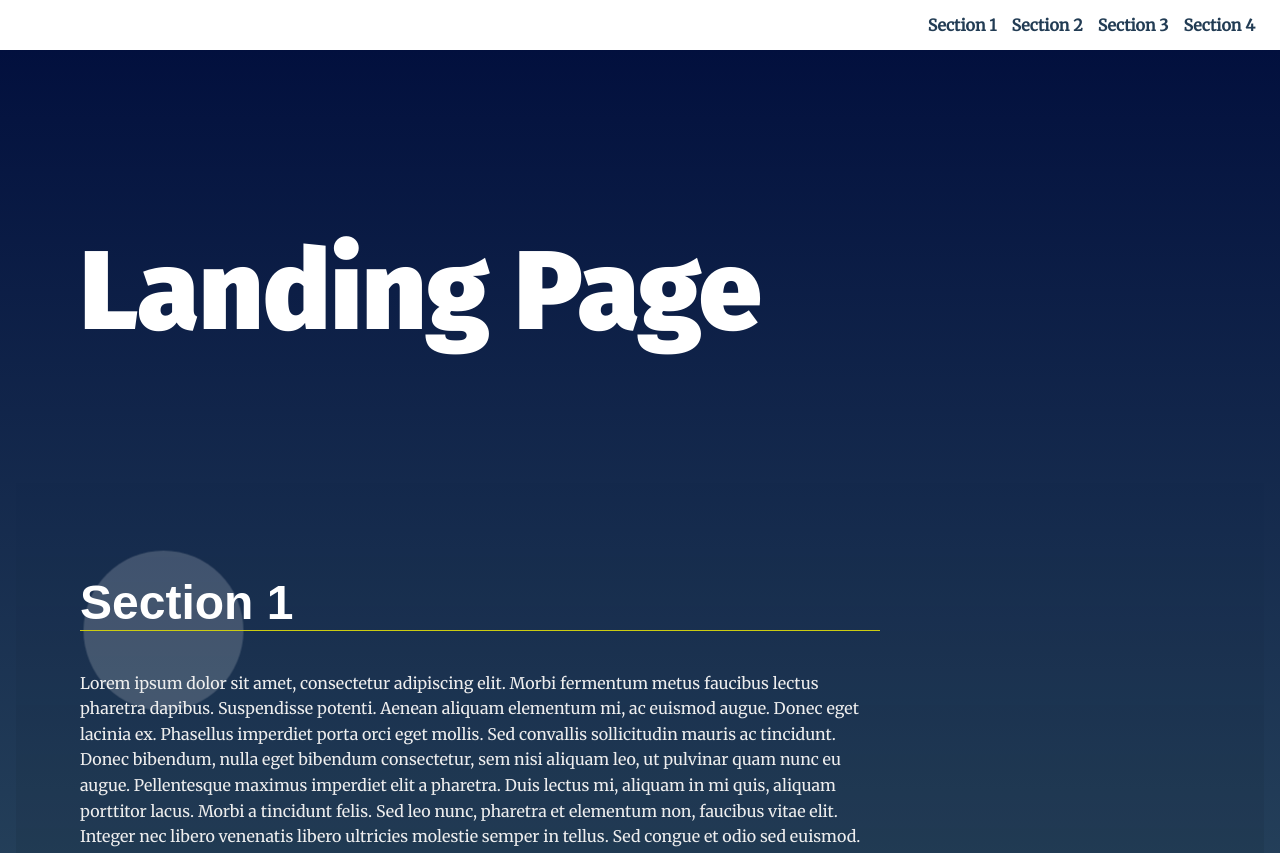
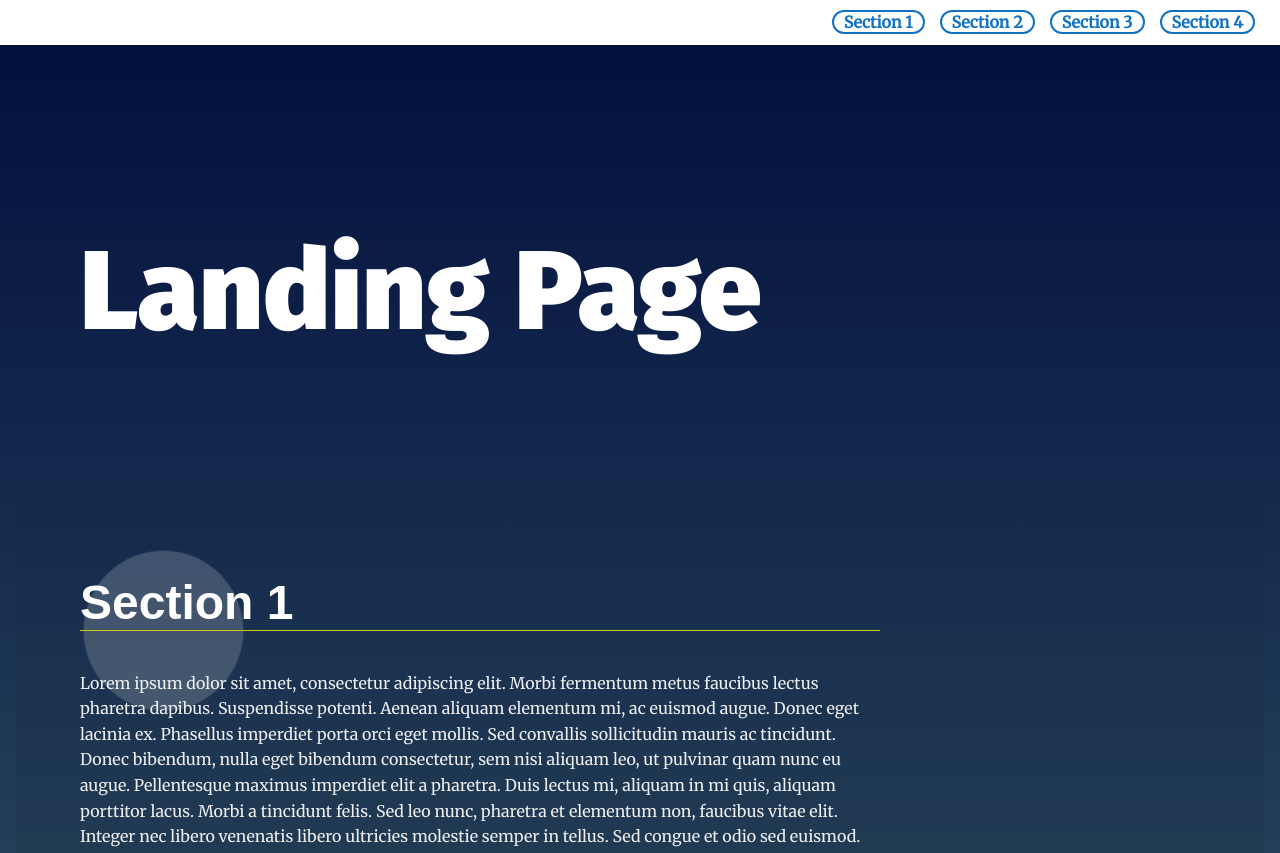
Before and after one commit to Peter2220/Front-End_Pro, a plain HTML site: page index.html in a window 1280 px wide. Shown: the top 853 px of the page. Drawn offline with Linux system fonts and the light colour scheme.

Commit message:
Update styles.css

```diff
--- a/css/styles.css
+++ b/css/styles.css
@@ -189,24 +189,32 @@ section:nth-of-type(3n + 1) .landing__container::after {
     transition: ease 0.5s all;
 }
 
-html {
-    scroll-behavior: smooth;
-}
 
-a.visited {
-    color: rgb(140, 199, 44);
-}
-a {
-    color: rgb(34 60 84);
-}
-
-a:hover {
-    color: rgb(61, 56, 56);
-}
-.newlist:hover {
-    background-color: rgba(199, 211, 214, 0.295);
-    border-radius: 3px;
-}
+.newlist a{
+    color: #ffffff !important;
+    background: transparent;
+    border-color: #1172c4;
+    border-style: solid;
+    border-width: 2px;
+    border-radius: 20px;
+    padding: 0px 10px !important;
+    transition: all 0.2s linear;
+    line-height: 15px;
+    }
+    .newlist a{
+    color:#1172c4 !important;
+    }
+    .newlist a:hover {
+    color: #ffffff !important;
+    background: #1172c4;
+    border-color: #1172c4;
+    }
+    li.newlist:hover a{
+    color:#ffffff !important;
+    }
+    .newlist:active {
+    border-radius: 22px;
+    }
 
 .btn_scroll {
     display: none;
```
